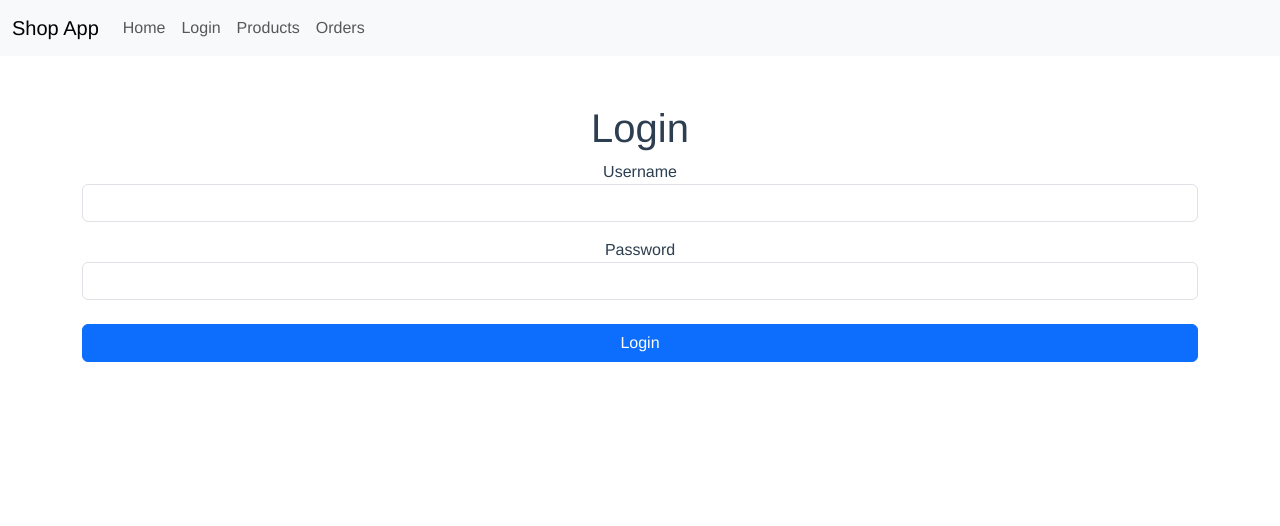
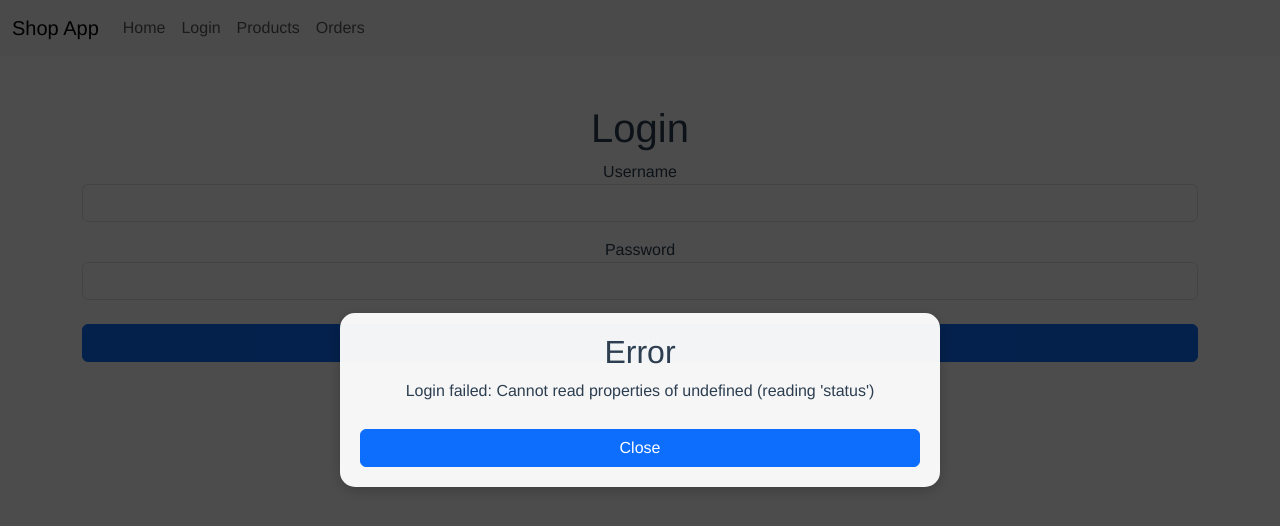
Before and after one commit to arkadiusoo/frontend_api_aji_task4, a Vue app in the folder shop-frontend/: page /#/login in a window 1280 px wide. Both pictures are taken after typing "Sample", "Sample123" into the empty fields and a click on the button "Login". Shown: the top 526 px of the page. Built offline with nearby package versions, Linux system fonts and the light colour scheme; no server answers; the HTML template or start-up script is replaced by a standard one.

Commit message:
modal error view added

```diff
--- /dev/null
+++ b/shop-frontend/src/components/ErrorModal.vue
@@ -0,0 +1,52 @@
+<template>
+  <div v-if="error" class="modal-overlay">
+    <div class="modal-content">
+      <h2>Error</h2>
+      <p>{{ error }}</p>
+      <button class="btn btn-primary" @click="closeModal">Close</button>
+    </div>
+  </div>
+</template>
+
+<script>
+export default {
+  props: {
+    error: {
+      type: String,
+      required: false,
+    },
+  },
+  methods: {
+    closeModal() {
+      this.$emit("clearError");
+    },
+  },
+};
+</script>
+
+<style>
+.modal-overlay {
+  position: fixed;
+  top: 0;
+  left: 0;
+  width: 100%;
+  height: 100%;
+  background: rgba(0, 0, 0, 0.7);
+  display: flex;
+  align-items: center;
+  justify-content: center;
+  z-index: 1000;
+}
+
+.modal-content {
+  background: white;
+  padding: 20px;
+  border-radius: 10px;
+  width: 400px;
+  text-align: center;
+}
+
+button {
+  margin-top: 20px;
+}
+</style>
--- a/shop-frontend/src/components/LoginForm.vue
+++ b/shop-frontend/src/components/LoginForm.vue
@@ -1,7 +1,7 @@
 <template>
   <div class="container mt-5">
     <h1 class="text-center">Login</h1>
-    <div v-if="error" class="alert alert-danger">{{ error }}</div>
+
     <form @submit.prevent="handleSubmit">
       <div class="form-group">
         <label for="username">Username</label>
@@ -38,7 +38,6 @@ export default {
   },
   data() {
     return {
-      // Lokalne dane formularza
       localCredentials: {
         username: "",
         password: "",
@@ -50,7 +49,6 @@ export default {
       try {
         this.$emit("submit", { ...this.localCredentials });
 
-        // Reset danych
         this.resetCredentials();
       } catch (error) {
         console.error("Błąd w handleSubmit:", error);
--- a/shop-frontend/src/views/LoginView.vue
+++ b/shop-frontend/src/views/LoginView.vue
@@ -2,18 +2,21 @@
   <div>
     <LoginForm v-if="!isLoggedIn" :error="error" @submit="loginUser" />
     <LogoutButton v-else :onLogout="logoutUser" />
+    <ErrorModal v-if="error" :error="error" @clearError="clearError" />
   </div>
 </template>
 
 <script>
 import LoginForm from "../components/LoginForm.vue";
 import LogoutButton from "../components/LogoutButton.vue";
+import ErrorModal from "../components/ErrorModal.vue";
 import { login } from "../api";
 
 export default {
   components: {
     LoginForm,
     LogoutButton,
+    ErrorModal,
   },
   data() {
     return {
@@ -50,12 +53,16 @@ export default {
         this.isLoggedIn = true;
       } catch (err) {
         console.error("Login failed:", err.message);
+        this.error = "Login failed: " + err.message;
       }
     },
     logoutUser() {
       localStorage.removeItem("token");
       this.isLoggedIn = false;
     },
+    clearError() {
+      this.error = null;
+    },
   },
 };
 </script>
```
